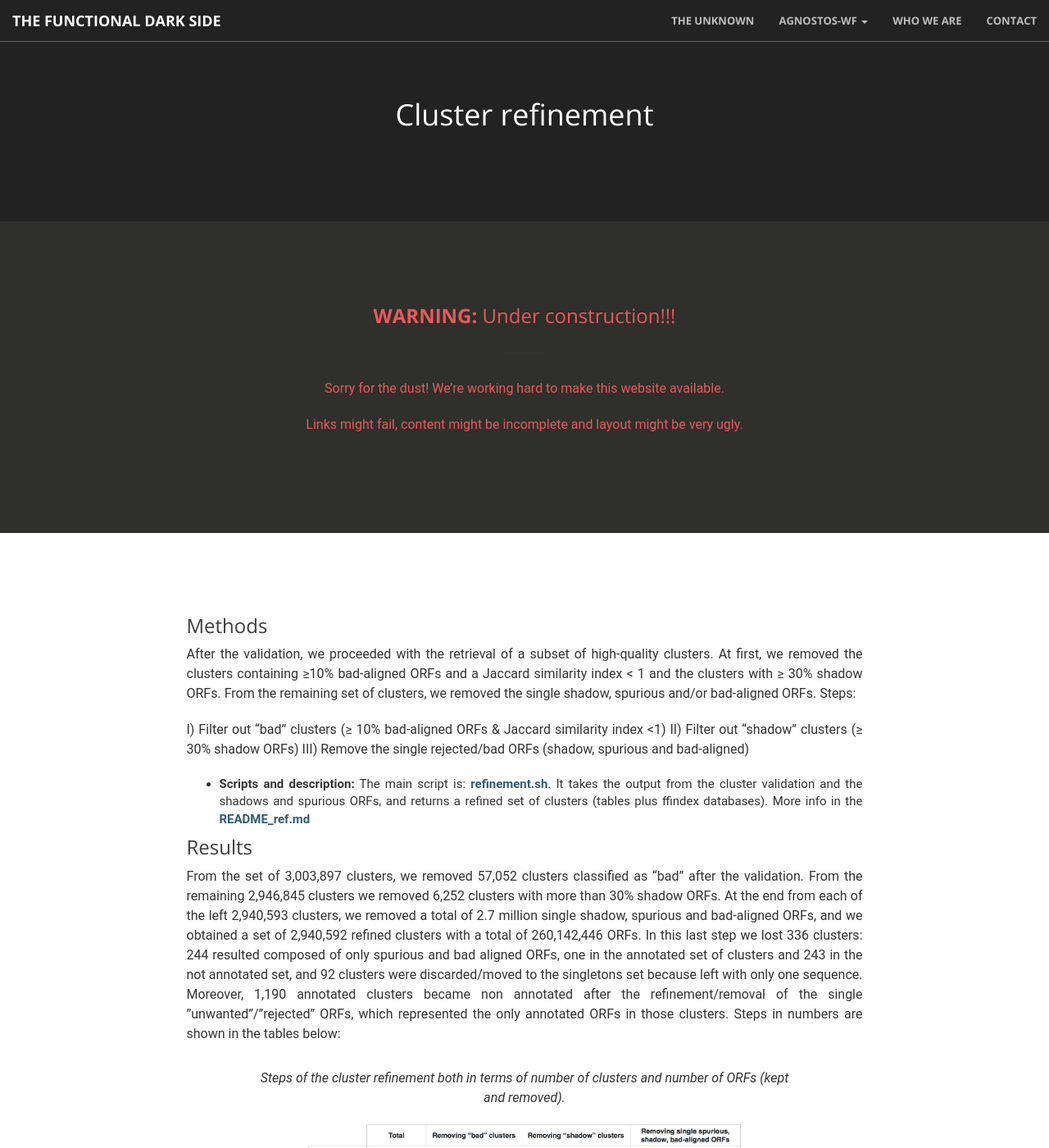
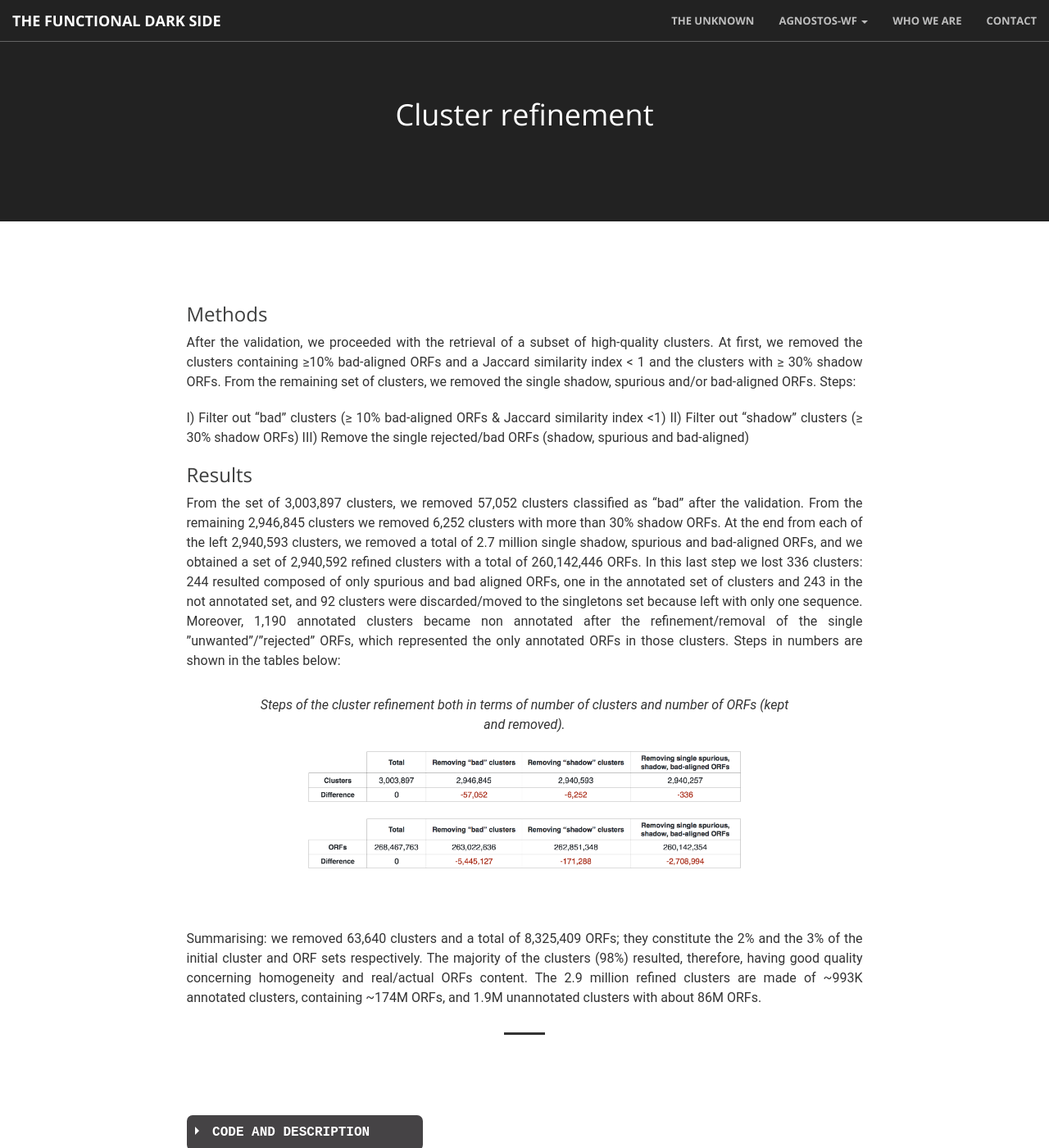
Before and after one commit to functional-dark-side/functional-dark-side.github.io, a Jekyll site: the page built from cluster-refinement.md, in a window 1280 px wide and 1400 px high. Shown: the whole window at 82% size. Built offline with Jekyll 4.4.1, drawn with Linux system fonts in a browser that asks for light colours; a script that is not in the unit is left out.

Commit message:
Minor updates

```diff
--- a/_layouts/front.html
+++ b/_layouts/front.html
@@ -6,7 +6,7 @@
 <body id="page-top">
   {% include nav_page.html %}
   {% include header.html %}
-  {% include under_construction.html %}
+  <!-- {% include under_construction.html %} -->
   {% include call-to-action.html %}
   {% include services.html %}
   <!-- {% include portfolio.html %} -->
--- a/_layouts/page.html
+++ b/_layouts/page.html
@@ -6,7 +6,7 @@
 <body id="page-top">
   {% include nav_page.html %}
   {% include header_page.html %}
-  {% include under_construction.html %}
+  <!-- {% include under_construction.html %} -->
   <section class="container" id="intro">
     <div class="container-page">
       <div class="row">
--- a/cluster-refinement.md
+++ b/cluster-refinement.md
@@ -11,8 +11,6 @@ Steps:
 I) Filter out “bad” clusters (≥ 10% bad-aligned ORFs & Jaccard similarity index \<1)
 II) Filter out “shadow” clusters (≥ 30% shadow ORFs)
 III) Remove the single rejected/bad ORFs (shadow, spurious and bad-aligned)
-
-- **Scripts and description:** The main script is: [refinement.sh](scripts/Cluster_refinement/refinement.sh). It takes the output from the cluster validation and the shadows and spurious ORFs, and returns a refined set of clusters (tables plus ffindex databases). More info in the [README_ref.md](scripts/Cluster_refinement/README_ref.md)
 
 <h3 class="section-heading  text-primary">Results</h3>
 
@@ -31,3 +29,17 @@ _Steps of the cluster refinement both in terms of number of clusters and number
 <br>
 
 Summarising: we removed 63,640 clusters and a total of 8,325,409 ORFs; they constitute the 2% and the 3% of the initial cluster and ORF sets respectively. The majority of the clusters (98%) resulted, therefore, having good quality concerning homogeneity and real/actual ORFs content. The 2.9 million refined clusters are made of ~993K annotated clusters, containing ~174M ORFs, and 1.9M unannotated clusters with about 86M ORFs.
+
+* * *
+
+
+<br />
+<br />
+
+{% capture code %}
+**Cluster refinement:**
+<br />
+[refinement.sh](scripts/Cluster_refinement/refinement.sh). It takes the output from the cluster validation and the shadows and spurious ORFs, and returns a refined set of clusters (tables plus ffindex databases). More info in the [README](https://raw.githubusercontent.com/functional-dark-side/functional-dark-side.github.io/master/scripts/Cluster_refinement/README_ref.md)
+
+{% endcapture %}
+{% include collapsible.html toggle-name="toggle-code" button-text="Code and description" toggle-text=code %}
```
Also changed, not shown: cluster-validation.md (+7 -7 lines). Lines whose indentation alone changed are shown as unchanged.
